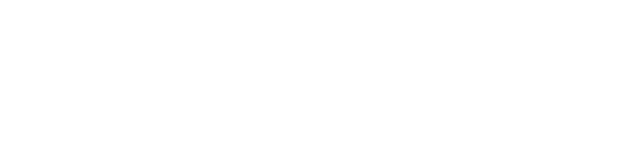
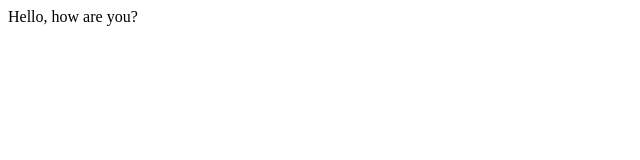
Before and after one commit to KoloWu/Git0929, a plain HTML site: page index.html in a window 1280 px wide. Shown: the whole page, without its empty margins (0-640 px from the left). Drawn offline with Linux system fonts and the light colour scheme.

Commit message:
edit index.html

```diff
--- a/index.html
+++ b/index.html
@@ -6,6 +6,6 @@
     <title>Document</title>
 </head>
 <body>
-
+    <div>Hello, how are you?</div>
 </body>
 </html>
```
